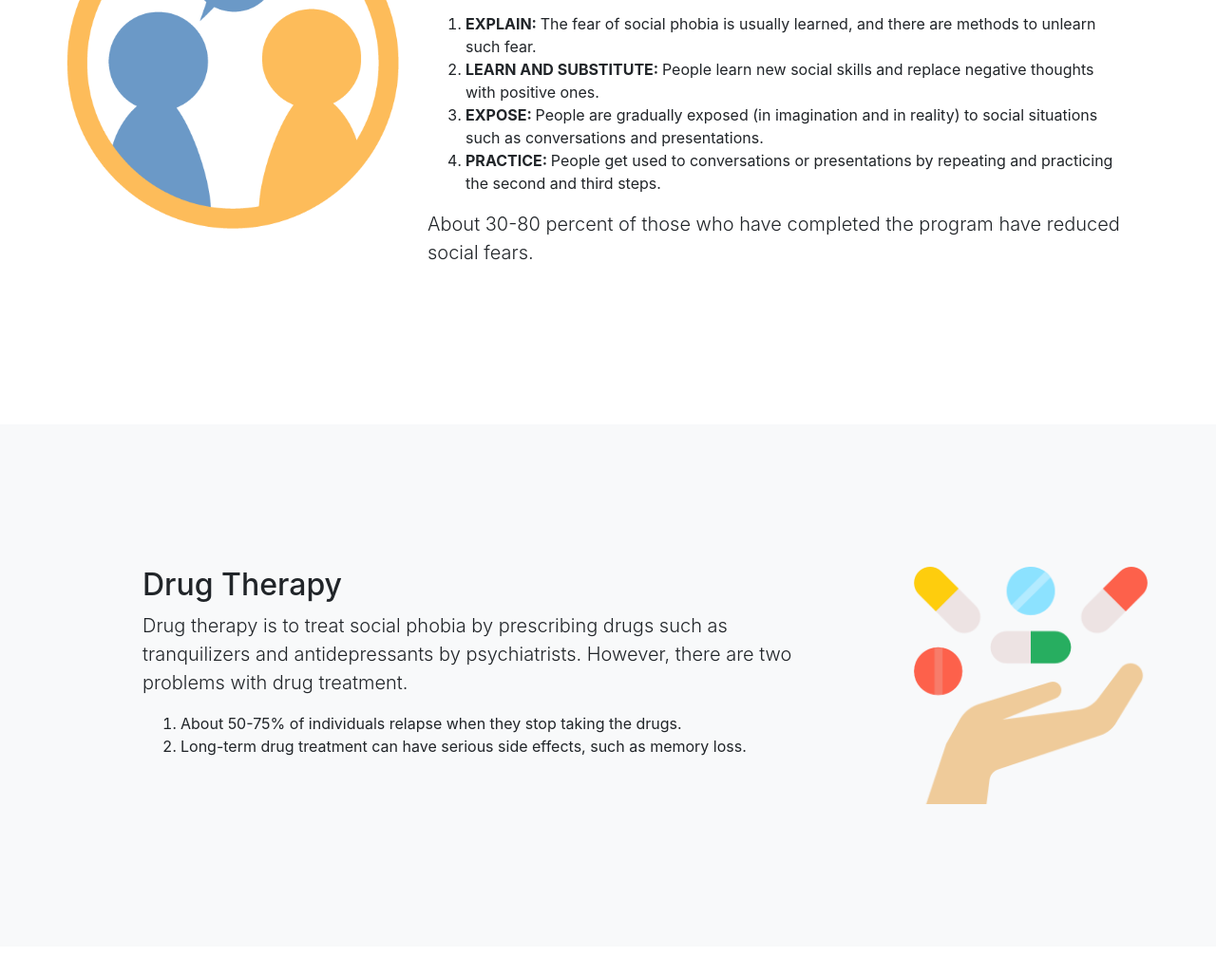
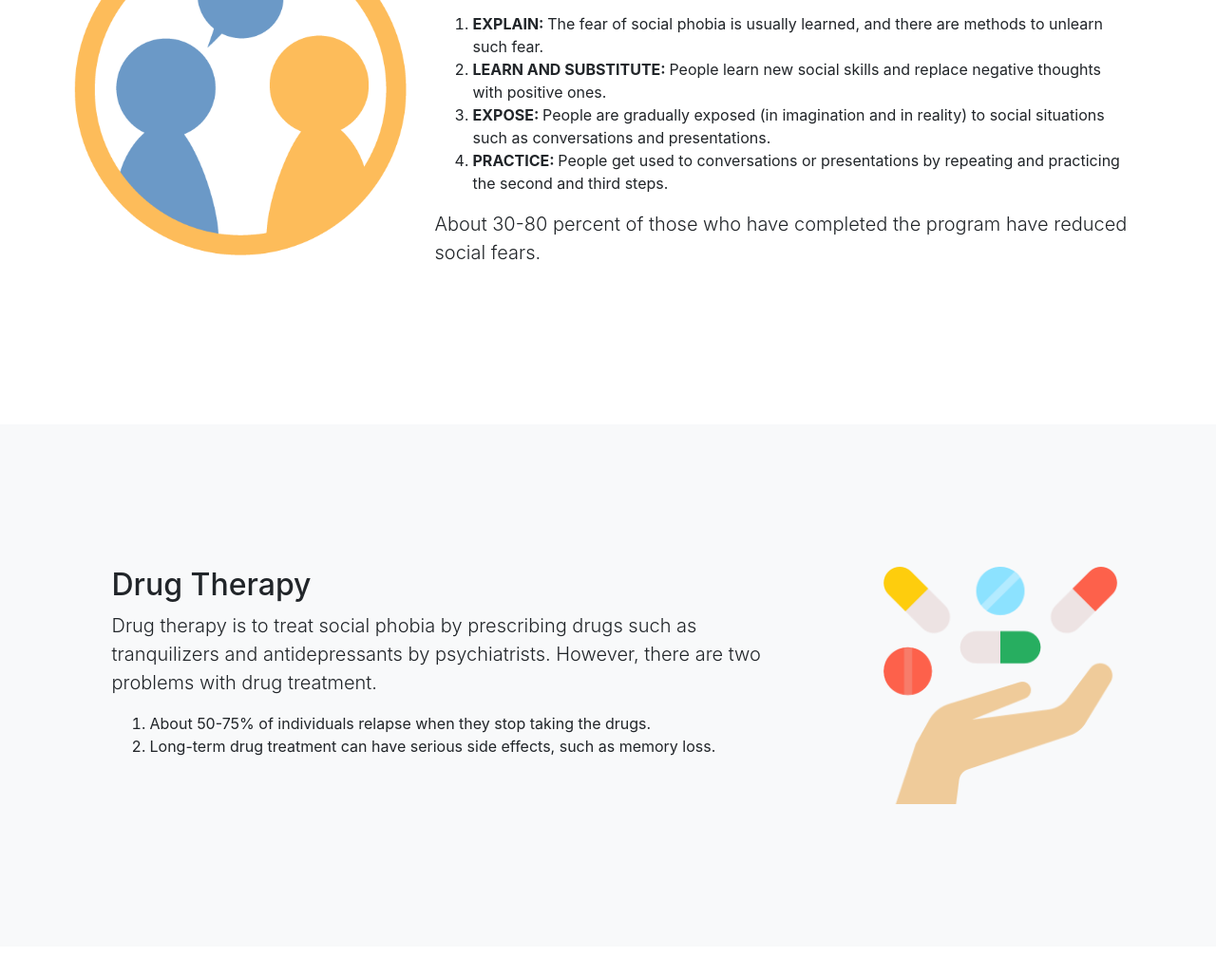
Before and after one commit to GENYF/TFP_WEB, a website with bundled scripts: page index.html in a window 1280 px wide. Shown: the part 647-1674 px from the top of the page at 95% size. Built offline with nearby package versions, Linux system fonts and the light colour scheme.

Commit message:
Update index.html

```diff
--- a/index.html
+++ b/index.html
@@ -49,9 +49,7 @@
         <section id="CBT">
             <div class="container">
                 <div class="row">
-                    <div>
-                        <img width="350px" height="350px" src="src/counseling.png">
-                    </div>
+                    <img width="350px" height="350px" style="display: block; margin: auto;" src="src/counseling.png">
                     <div class="col-lg-8 mx-auto">
                         <h2>Congnitive-Behavioral Therapy</h2>
                         <p class="lead">Cognitive-Behavior programs are used to treat social phobia and include four components.</p>
@@ -78,9 +76,7 @@
                             <li>Long-term drug treatment can have serious side effects, such as memory loss.</li>
                         </ol>
                     </div>
-                    <div>
-                        <img width="250px" height="250px" src="src/drug.png">
-                    </div>
+                    <img width="250px" height="250px" style="display: block; margin: auto;" src="src/drug.png">
                 </div>
             </div>
         </section>
```
